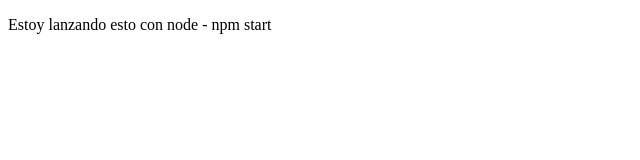
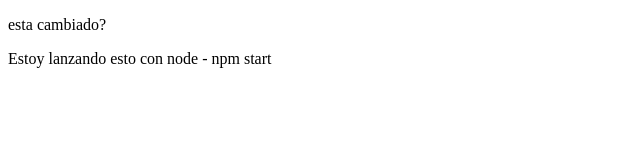
Before and after one commit to CarmenZuLop/trasteando-javascript, a website: page index.html in a window 1280 px wide. Shown: the whole page, without its empty margins (0-640 px from the left). Drawn offline with Linux system fonts and the light colour scheme.

Commit message:
modificado

```diff
--- a/index.html
+++ b/index.html
@@ -6,6 +6,7 @@
     <title>Prueba con GIT</title>
 </head>
 <body>
+    <p>esta cambiado?</p>
     <p>Estoy lanzando esto con node - npm start</p>
 </body>
 </html>
```
Also changed, not shown: 2 other files.
